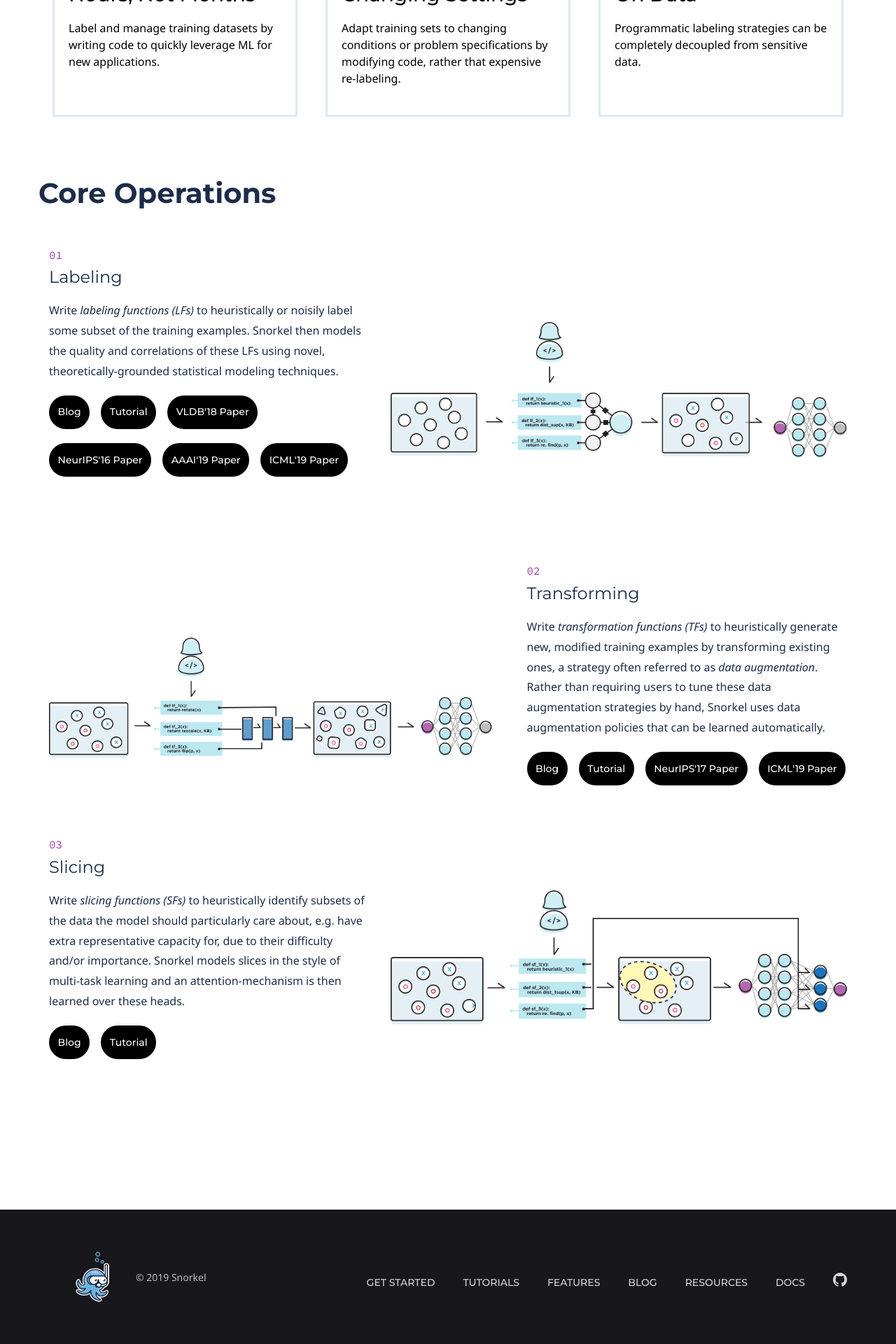
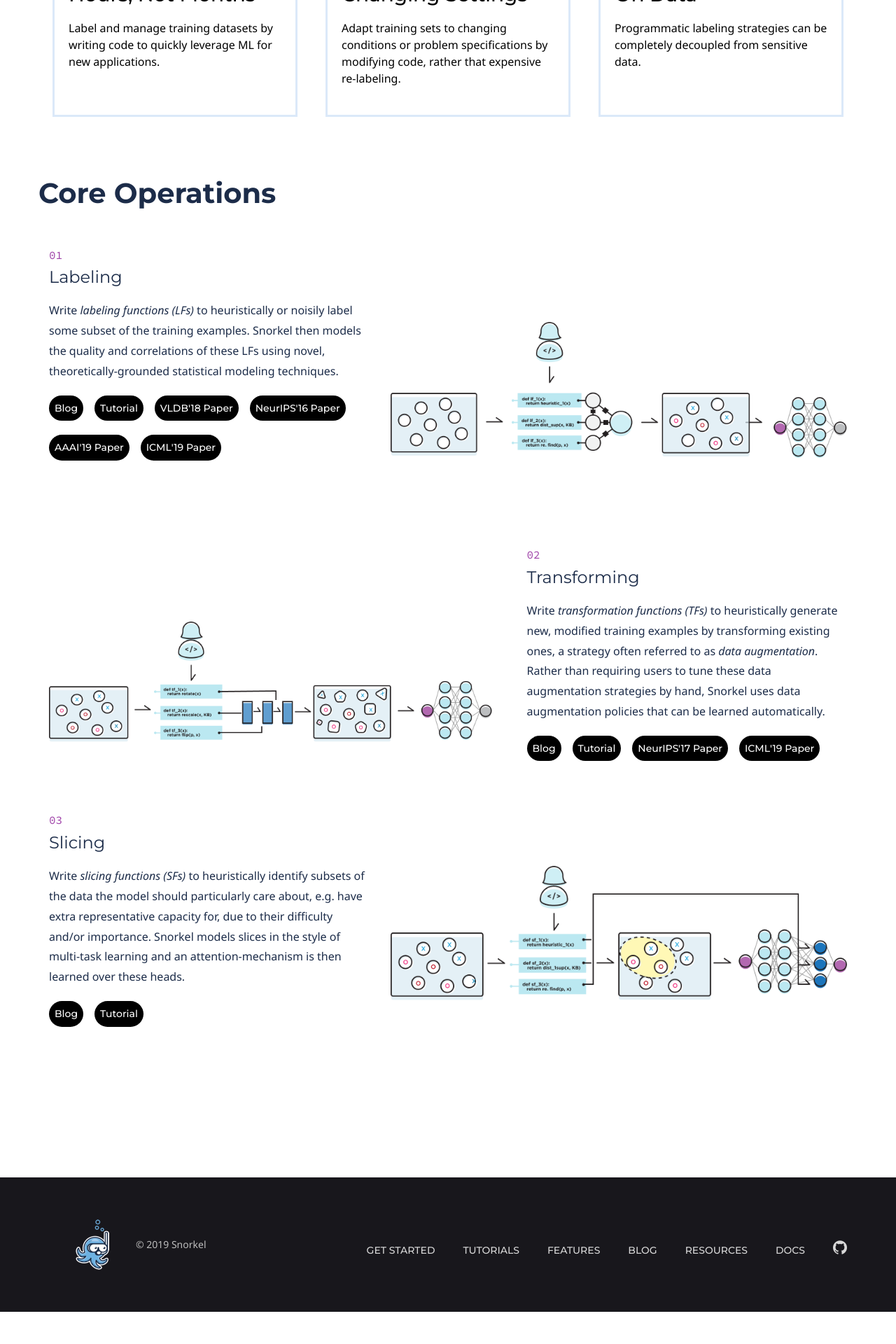
Before and after one commit to snorkel-team/website, a Jekyll site: the page built from features.html, in a window 1280 px wide. Shown: the part 1105-3025 px from the top of the page at 70% size. Built offline with Jekyll 4.4.1, drawn with Linux system fonts in a browser that asks for light colours; some web fonts are replaced; after the commit the page ends 2979 px from its top, so only the background shows below that.

Commit message:
Shrinking button sizes

```diff
--- a/doks-theme/_sass/components/_hero-subheader.scss
+++ b/doks-theme/_sass/components/_hero-subheader.scss
@@ -40,6 +40,11 @@
       padding: 9rem 0 (10.3125rem - 1.25rem) 0;
     }
   }
+
+  .btn {
+    margin-right: 0.25rem;
+    padding: 0.25rem 0.5rem;
+  }
 }
 
 .hero-subheader--before-out {
```
